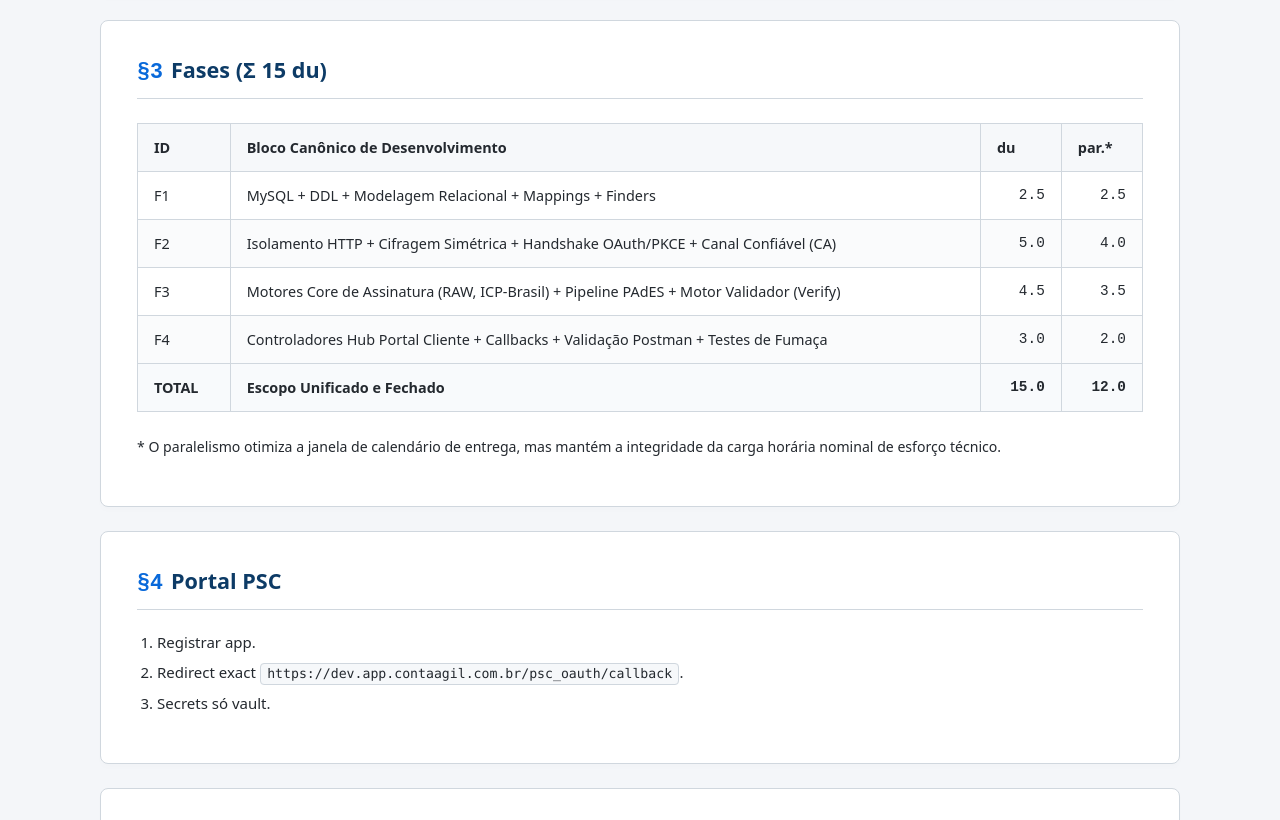
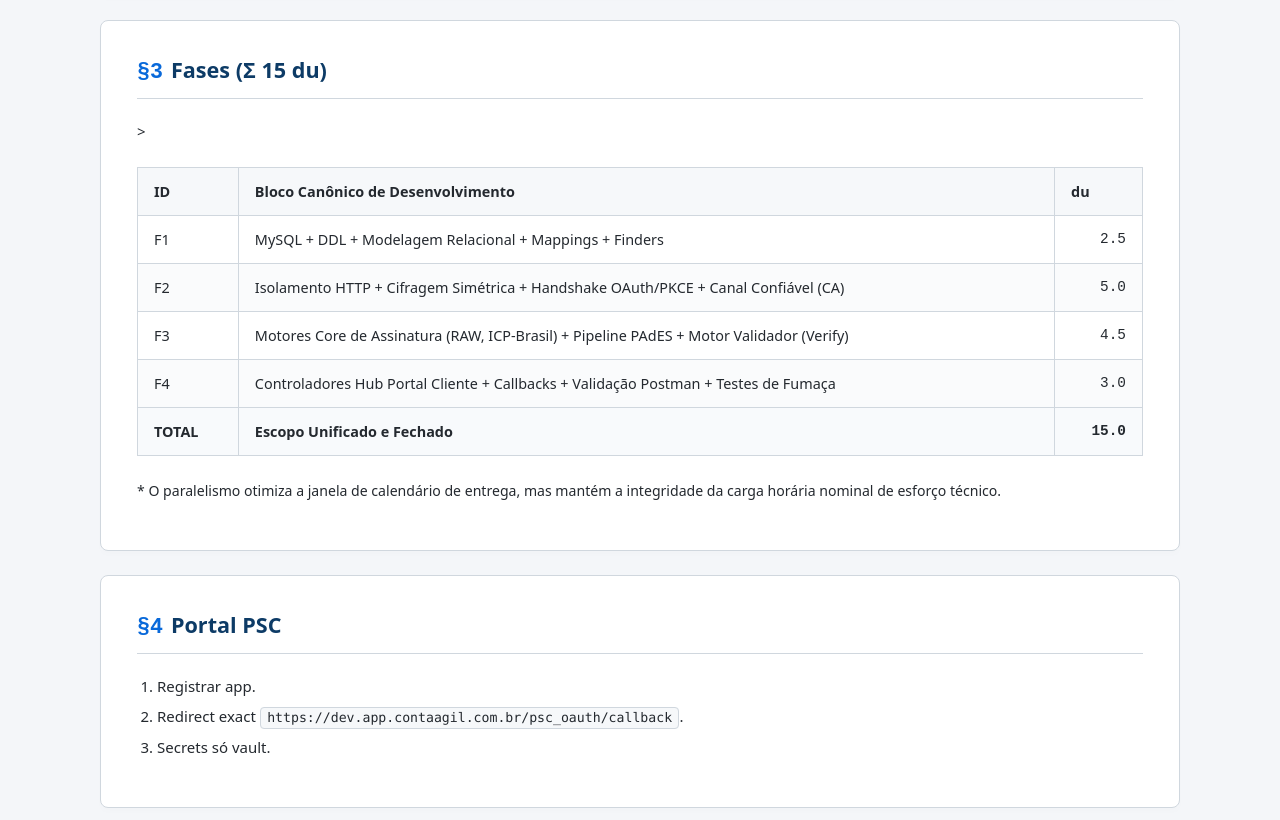
Before and after one commit to NelcinoJr/integration-safeweb, a plain HTML site: page index.html in a window 1280 px wide. Shown: the part 2700-3520 px from the top of the page. Drawn offline with Linux system fonts and the light colour scheme.

Commit message:
Update index.html

```diff
--- a/index.html
+++ b/index.html
@@ -418,15 +418,14 @@
           <th>ID</th>
           <th>Bloco Canônico de Desenvolvimento</th>
           <th class="num">du</th>
-          <th class="num">par.*</th>
         </tr>
       </thead>
       <tbody>
-        <tr><td>F1</td><td>MySQL + DDL + Modelagem Relacional + Mappings + Finders</td><td class="num">2.5</td><td class="num">2.5</td></tr>
-        <tr><td>F2</td><td>Isolamento HTTP + Cifragem Simétrica + Handshake OAuth/PKCE + Canal Confiável (CA)</td><td class="num">5.0</td><td class="num">4.0</td></tr>
-        <tr><td>F3</td><td>Motores Core de Assinatura (RAW, ICP-Brasil) + Pipeline PAdES + Motor Validador (Verify)</td><td class="num">4.5</td><td class="num">3.5</td></tr>
-        <tr><td>F4</td><td>Controladores Hub Portal Cliente + Callbacks + Validação Postman + Testes de Fumaça</td><td class="num">3.0</td><td class="num">2.0</td></tr>
-        <tr style="font-weight: bold; background: #f8fafc;"><td>TOTAL</td><td>Escopo Unificado e Fechado</td><td class="num">15.0</td><td class="num">12.0</td></tr>
+        <tr><td>F1</td><td>MySQL + DDL + Modelagem Relacional + Mappings + Finders</td><td class="num">2.5</td>></tr>
+        <tr><td>F2</td><td>Isolamento HTTP + Cifragem Simétrica + Handshake OAuth/PKCE + Canal Confiável (CA)</td><td class="num">5.0</td></tr>
+        <tr><td>F3</td><td>Motores Core de Assinatura (RAW, ICP-Brasil) + Pipeline PAdES + Motor Validador (Verify)</td><td class="num">4.5</td></tr>
+        <tr><td>F4</td><td>Controladores Hub Portal Cliente + Callbacks + Validação Postman + Testes de Fumaça</td><td class="num">3.0</td></tr>
+        <tr style="font-weight: bold; background: #f8fafc;"><td>TOTAL</td><td>Escopo Unificado e Fechado</td><td class="num">15.0</td></tr>
       </tbody>
     </table>
     <p class="small">* O paralelismo otimiza a janela de calendário de entrega, mas mantém a integridade da carga horária nominal de esforço técnico.</p>
```
